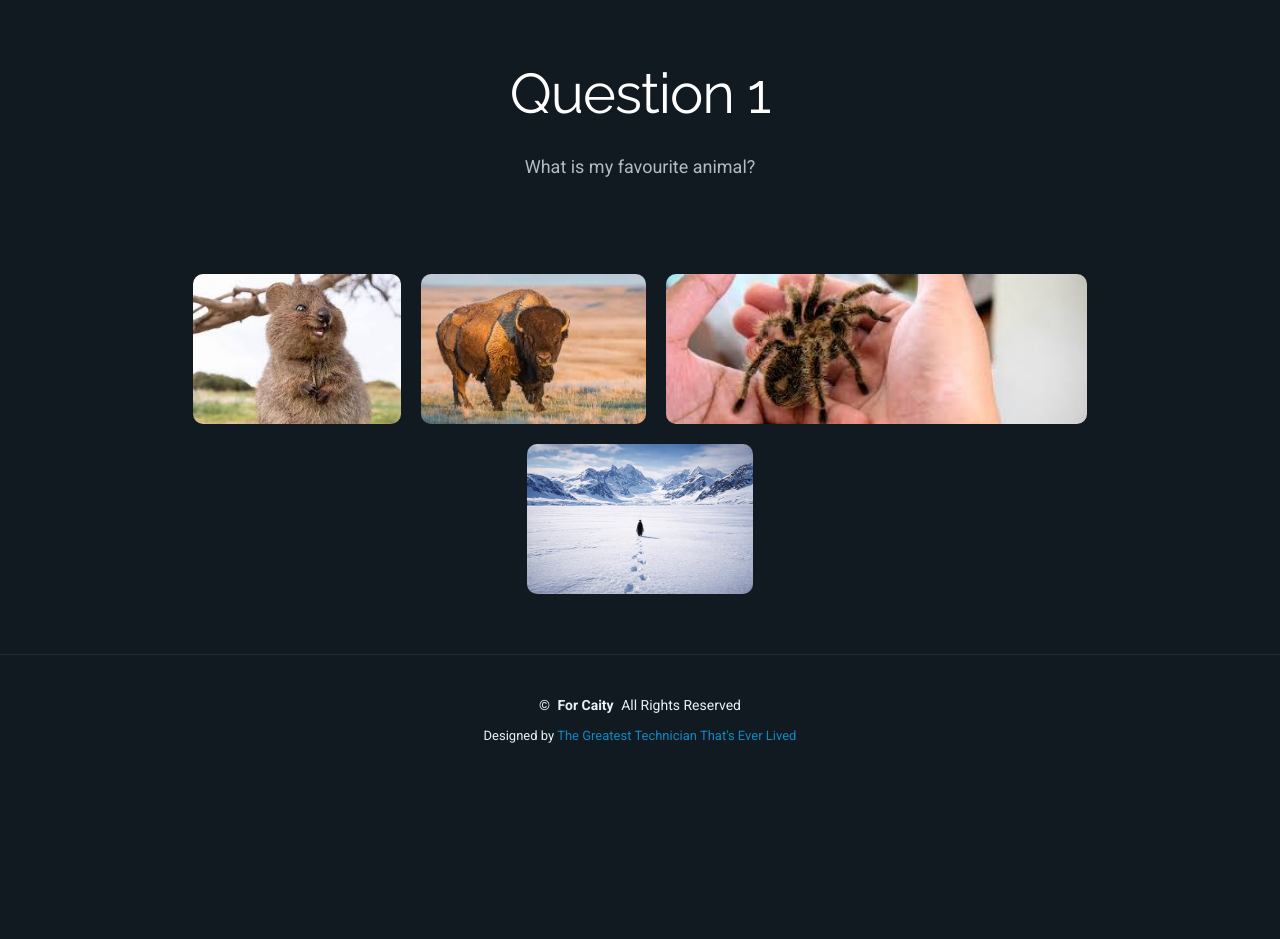
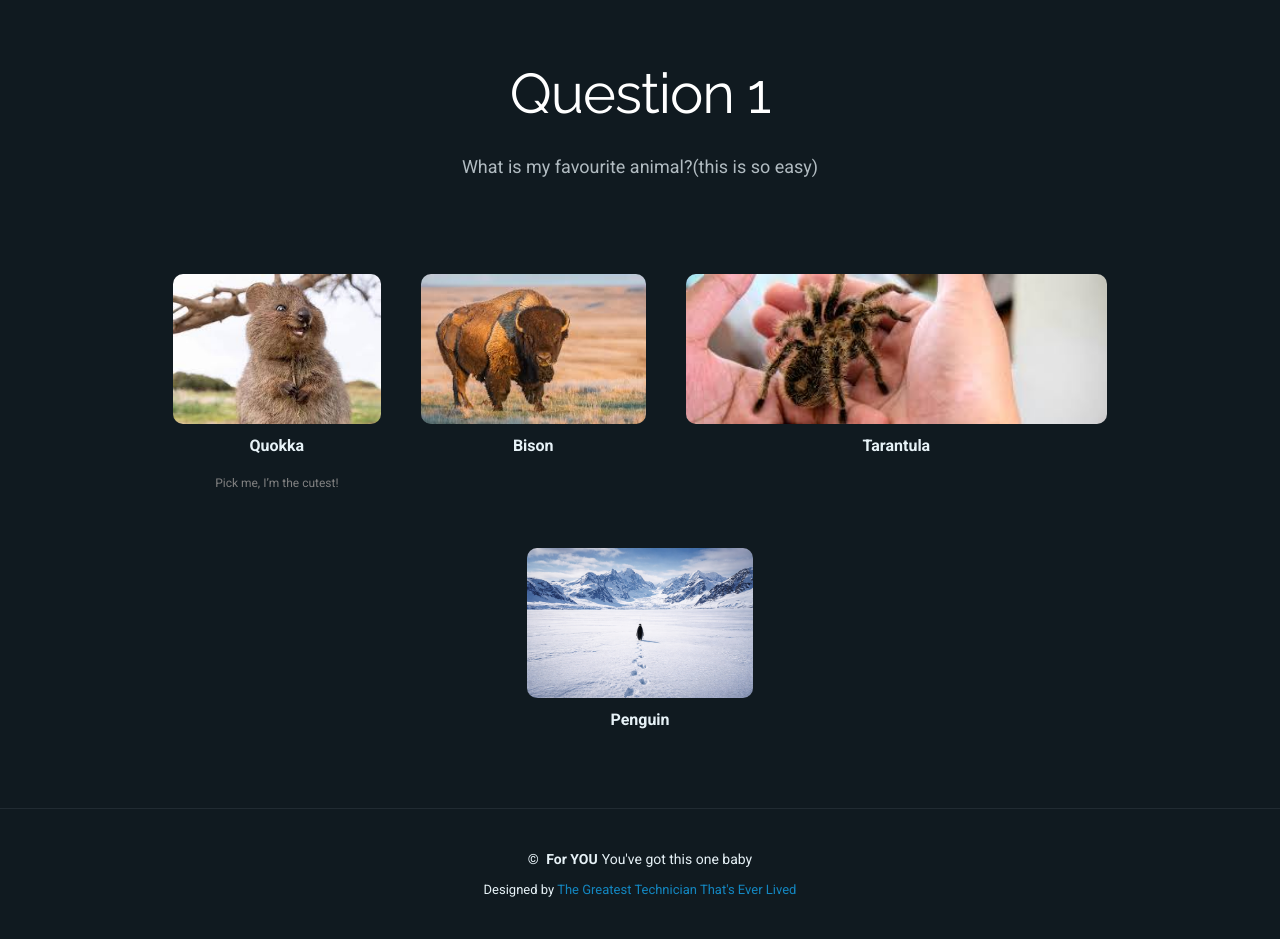
Before and after one commit to Sapster186/Secret_project, a Flask app: page /question1 in a window 1280 px wide. Shown: the part 81-1020 px from the top of the page. Before the commit the page ends 824 px from the top, so only its background shows below. Run offline with Flask 3, Linux system fonts and the light colour scheme; some libraries are stand-ins or nearby versions.

Commit message:
Start project Implement Bootstrap Template Implement Question 1, 2 and 3 logic Add extra quirks to the code

```diff
--- a/app.py
+++ b/app.py
@@ -1,34 +1,64 @@
-from flask import Flask, render_template
+from flask import Flask, render_template, session, redirect, url_for
+import os
 
 app = Flask(__name__)
 
+# Use environment variable for secret key (best practice)
+app.secret_key = os.environ.get("FLASK_SECRET_KEY", "fallback-secret")
+
 @app.route("/")
 def home():
+    # reset score when starting fresh
+    session["score"] = 0
     return render_template("main.html")
 
 @app.route("/question1")
 def question1():
-    return render_template("question1.html")
+    return render_template("question1.html", score=session.get("score", 0))
 
 @app.route("/question2")
 def question2():
-    return render_template("question2.html")
+    return render_template("question2.html", score=session.get("score", 0))
 
 @app.route("/question3")
 def question3():
-    return render_template("question3.html")
+    return render_template("question3.html", score=session.get("score", 0))
 
 @app.route("/error")
 def error():
-    return render_template("error.html")
+    return render_template("error.html", score=session.get("score", 0))
 
 @app.route("/secret")
 def secret():
-    return render_template("secret.html")
+    return render_template("secret.html", score=session.get("score", 0))
 
 @app.route("/secret-segue")
 def secret_segue():
-    return render_template("secret-segue.html")
+    return render_template("secret-segue.html", score=session.get("score", 0))
+
+# --- Answer routes for correct options ---
+
+@app.route("/answer_quokka")
+def answer_quokka():
+    session["score"] = session.get("score", 0) + 1
+    return redirect(url_for("question2"))
+
+@app.route("/answer_cruella")
+def answer_cruella():
+    session["score"] = session.get("score", 0) + 1
+    return redirect(url_for("question3"))
+
+@app.route("/answer_byzantine")
+def answer_byzantine():
+    session["score"] = session.get("score", 0) + 1
+    return redirect(url_for("secret_segue"))
+
+@app.route("/reset")
+def reset():
+    session["score"] = 0
+    return redirect(url_for("home"))
+
+
 
 if __name__ == "__main__":
     app.run(debug=True)
--- a/templates/question1.html
+++ b/templates/question1.html
@@ -47,58 +47,62 @@
   <section id="starter-section" class="starter-section section">
     <div class="container section-title" data-aos="fade-up">
       <h2>Question 1</h2>
-      <p>What is my favourite animal?</p>
+      <p>What is my favourite animal?(this is so easy)</p>
     </div>
 
     <div class="container" data-aos="fade-up" style="text-align:center; margin-top:30px;">
-      <div style="display:flex; justify-content:center; gap:20px; flex-wrap:wrap;">
+      <div style="display:flex; justify-content:center; gap:40px; flex-wrap:wrap;">
 
         <!-- Quokka (Correct Answer) -->
+        <div style="text-align:center;">
   <a href="{{ url_for('answer_quokka') }}">
     <img src="{{ url_for('static', filename='img/quokka.jpg') }}" alt="Quokka"
          style="height:150px; width:auto; border-radius:10px; cursor:pointer;"/>
   </a>
+  <p style="margin-top:10px; font-weight:bold;">Quokka</p>
+  <p style="font-size:12px; color:gray;">Pick me, I’m the cutest!</p>
+</div>
+
+
 
         <!-- Bison -->
+        <div style="text-align:center;">
           <a href="{{ url_for('question2') }}">
             <img src="{{ url_for('static', filename='img/bison.jpg') }}" alt="Bison"
                  style="height:150px; width:auto; border-radius:10px; cursor:pointer;"/>
           </a>
+          <p style="margin-top:10px; font-weight:bold;">Bison</p>
+        </div>
 
         <!-- Tarantula -->
+        <div style="text-align:center;">
           <a href="{{ url_for('question2') }}">
             <img src="{{ url_for('static', filename='img/tarantula.jpg') }}" alt="Tarantula"
                  style="height:150px; width:auto; border-radius:10px; cursor:pointer;"/>
           </a>
+          <p style="margin-top:10px; font-weight:bold;">Tarantula</p>
+        </div>
 
         <!-- Penguin -->
+        <div style="text-align:center;">
           <a href="{{ url_for('question2') }}">
             <img src="{{ url_for('static', filename='img/penguin.png') }}" alt="Penguin"
                  style="height:150px; width:auto; border-radius:10px; cursor:pointer;"/>
           </a>
+          <p style="margin-top:10px; font-weight:bold;">Penguin</p>
+        </div>
+
       </div>
     </div>
   </section>
 </main>
 
 
-
-
-
-<!-- Inline Counter Script -->
-<script>
-  let count = 0;
-  function incrementCounter() {
-    count++;
-    document.getElementById("counter").innerText = count;
-  }
-</script>
-
   <!-- Footer -->
   <footer id="footer" class="footer">
     <div class="container">
       <div class="copyright text-center">
-        <p>© <strong class="px-1 sitename">For Caity</strong> All Rights Reserved</p>
+        <p>© <strong class="px-1 sitename">For YOU</strong>You've got this one baby</p>
       </div>
       <div class="credits">
         Designed by <a href="https://genius.com/artists/The-greatest-technician-thats-ever-lived">The Greatest Technician That's Ever Lived</a>
```
Also changed, not shown: templates/secret-segue.html (+36 -3 lines). Lines whose indentation alone changed are shown as unchanged.
